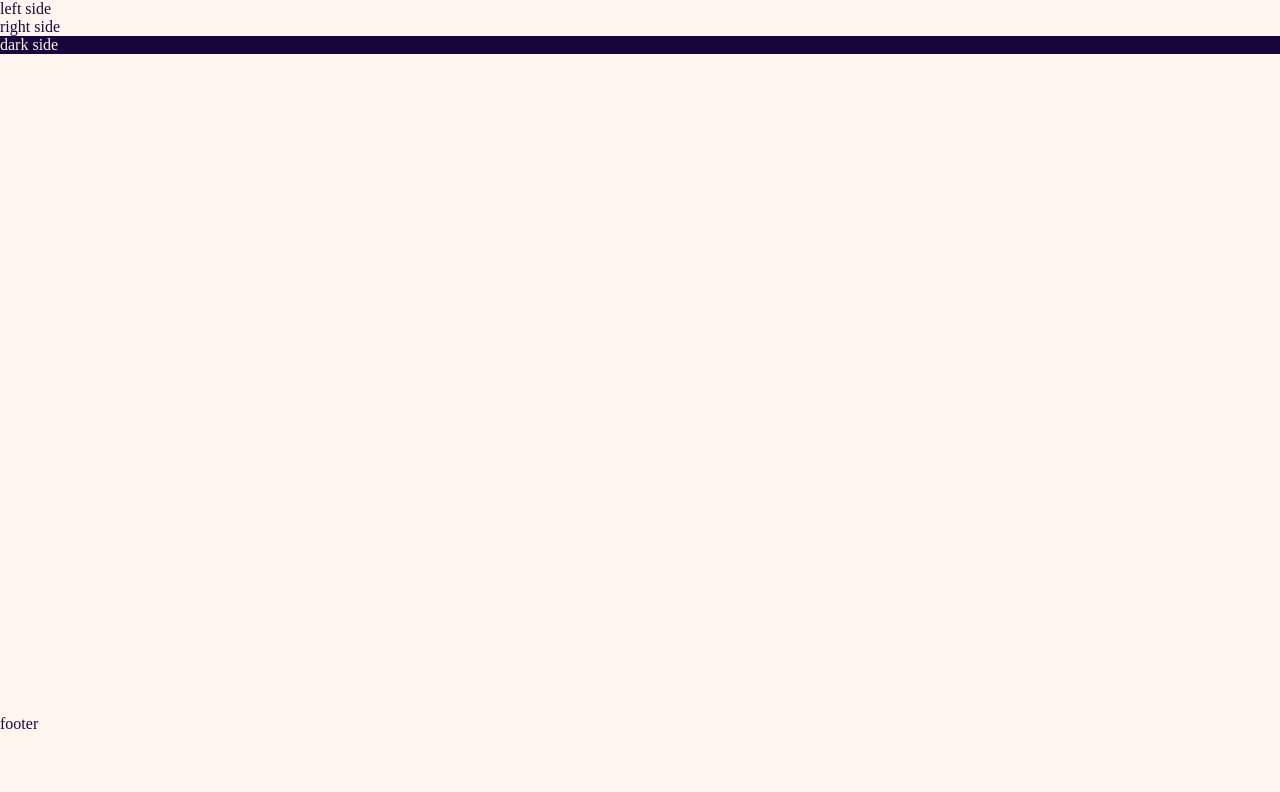
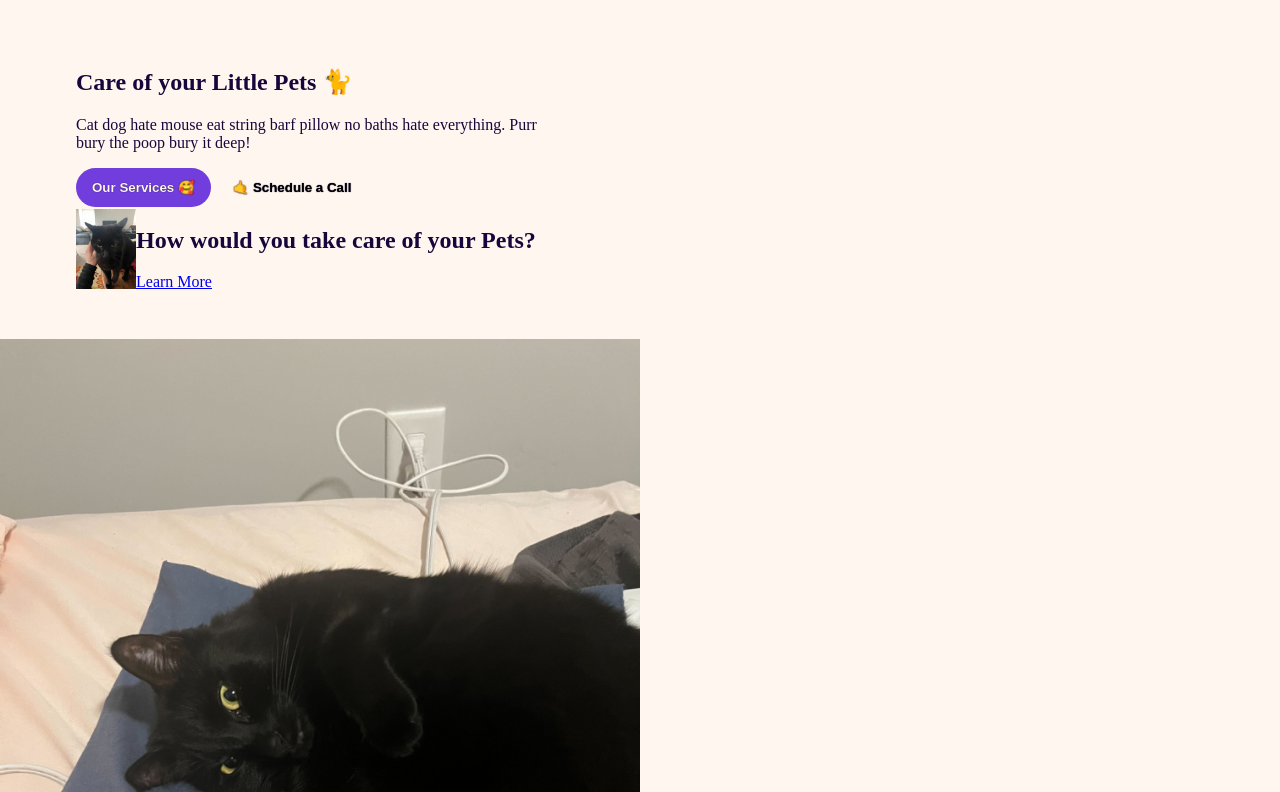
Before and after one commit to CodeWorks-FullStack/lateSpring23_petshop, a plain HTML site: page index.html in a window 1280 px wide. Shown: the part 67-859 px from the top of the page. Before the commit the page ends 800 px from the top, so only its background shows below. Drawn offline with Linux system fonts and the light colour scheme.

Commit message:
end of day

```diff
--- a/index.html
+++ b/index.html
@@ -1,4 +1,3 @@
-<!DOCTYPE html>
 <html lang="en">
 
 <head>
@@ -6,20 +5,15 @@
   <meta http-equiv="X-UA-Compatible" content="IE=edge">
   <meta name="viewport" content="width=device-width, initial-scale=1.0">
   <title>Pet Care | Where we care about your animal friend 🦧</title>
-  <link rel="shortcut icon"
-    href="https://png.pngtree.com/png-vector/20230225/ourmid/pngtree-instagram-black-and-white-icon-png-image_6618439.png"
-    type="image/x-icon">
+  <link rel="shortcut icon" href="assets/img/logo.png" type="image/x-icon">
   <link rel="stylesheet" href="style.css">
 </head>
 
 <body>
-
   <header>
     <nav class="d-flex align-items-center justify-content-between">
       <div class="d-flex align-items-center">
-        <img class="nav-logo"
-          src="https://png.pngtree.com/png-vector/20230225/ourmid/pngtree-instagram-black-and-white-icon-png-image_6618439.png"
-          alt="logo here" height="40">
+        <img class="nav-logo" src="assets/img/logo.png" alt="logo here" height="40">
         <h1>Pet Care</h1>
       </div>
       <div>
@@ -36,15 +30,67 @@
 
   <main>
 
-    <section>
-      <div class="left">left side</div>
-      <div class="right">right side</div>
+    <section class="d-flex">
+      <div class="left">
+
+        <div>
+          <h2>Care of your Little Pets 🐈</h2>
+          <p>Cat dog hate mouse eat string barf pillow no baths hate everything. Purr bury the poop bury it deep! </p>
+        </div>
+
+        <div class="d-flex gap">
+          <button class="fancy-button">Our Services 🥰</button>
+          <button class="flat-button">🤙 Schedule a Call</button>
+        </div>
+
+
+        <div class="d-flex align-items-center">
+          <img src="/assets/img/mean-cat.jpg" alt="mean-cat" height="80">
+          <div>
+            <h1>How would you take care of your Pets?</h1>
+            <a href="#">Learn More</a>
+          </div>
+        </div>
+      </div>
+
+      <div class="right">
+        <img src="assets/img/lazy-cat.jpg" alt="lazy-cat">
+      </div>
     </section>
+
+
+
+
+
+
+
+
+
+
+
+
+
+
+
+
+
+
+
+
+
+
+
+
+
+
+
+
 
     <section class="dark">
       dark side
     </section>
   </main>
+
 
 
 
--- a/style.css
+++ b/style.css
@@ -3,6 +3,11 @@
   --primary: #713EDD;
   --text: #16063B;
   --accent: #3BB9B3;
+}
+
+/* TYPICALLY you need this for calculating the border in the width: */
+* {
+  box-sizing: border-box;
 }
 
 body {
@@ -17,6 +22,10 @@ body {
 
 main {
   flex-grow: 1;
+}
+
+img {
+  max-width: 100%;
 }
 
 
@@ -53,8 +62,44 @@ main {
   margin: .5rem .75rem;
 }
 
-.active-link{
+.active-link {
   color: var(--primary);
   font-weight: bold;
   text-decoration: underline;
 }
+
+
+/* MAIN SECTION */
+.left {
+  max-width: 46%;
+  margin: 0 1.75rem;
+  padding: 3rem;
+}
+
+.right {
+  max-width: 50%;
+}
+
+button{
+  border: none;
+  font-weight: 600;
+  text-shadow: 0 0 1px var(--text);
+  background: transparent;
+  transition: filter 300ms linear;
+}
+
+button:hover{
+  cursor: pointer;
+  filter: brightness(1.1);
+}
+
+.fancy-button{
+  background-color: var(--primary);
+  color: var(--page-bg);
+  padding: .75rem 1rem;
+  border-radius: 20px;
+}
+
+.flat-button:hover{
+  filter: drop-shadow(0 -20px 0 #0000003c)
+}
```
Also changed, not shown: assets/img/lazy-cat.jpg (added), assets/img/logo.png (added), assets/img/mean-cat.jpg (added), 1 other file.
